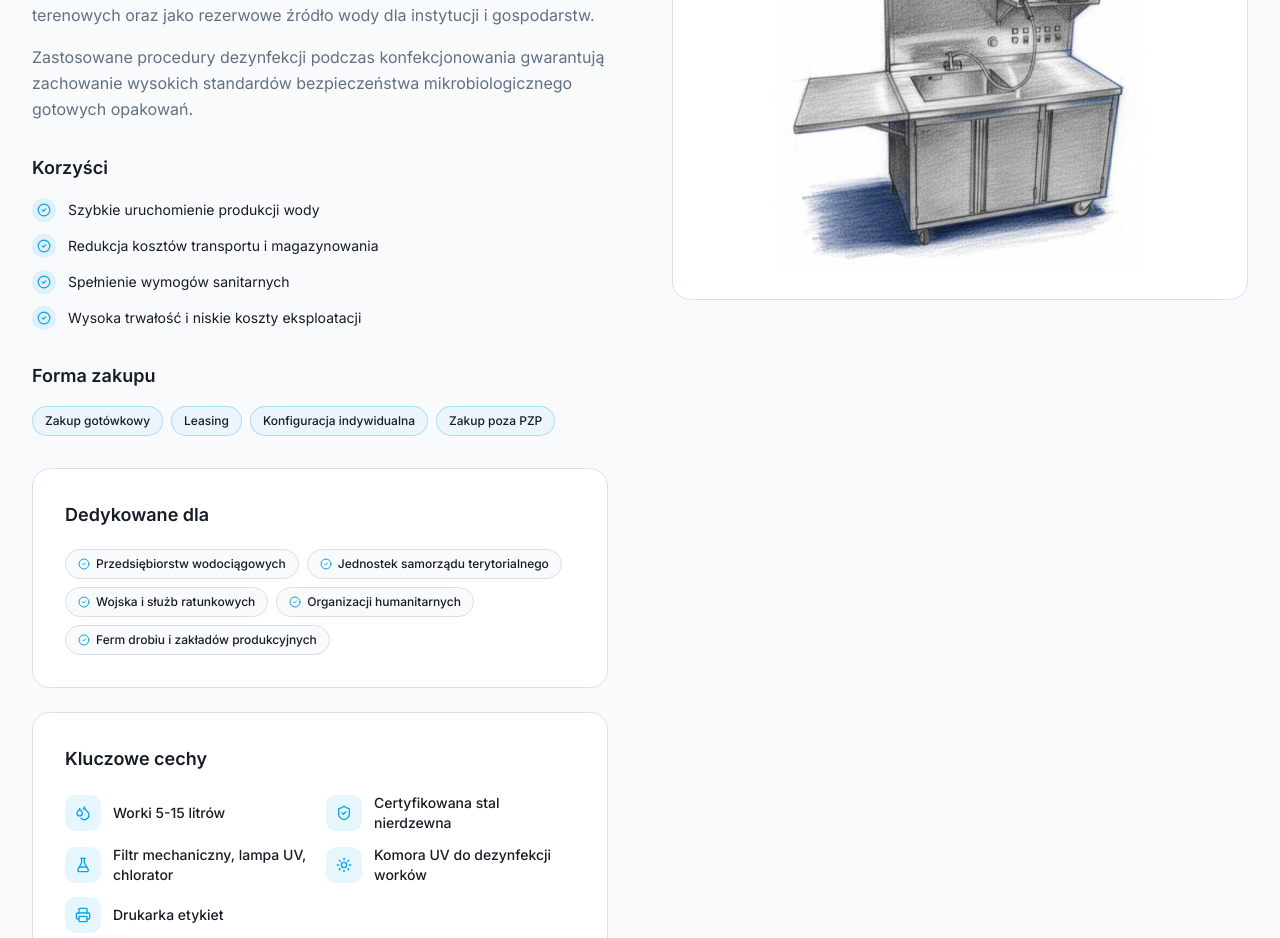
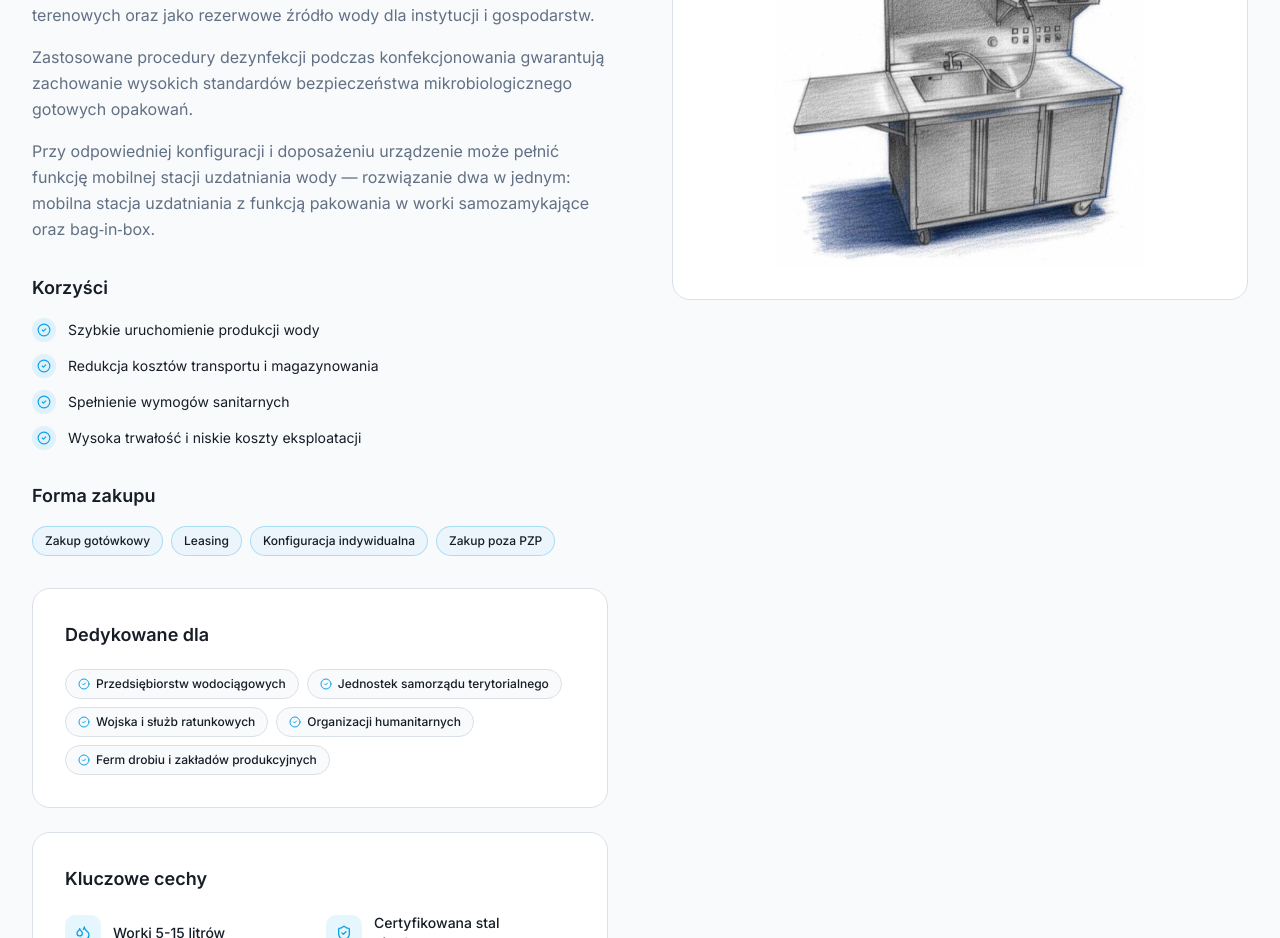
Before and after one commit to AoiTechDev/strona-michal, a Next.js app: page / in a window 1280 px wide. Shown: the part 4120-5058 px from the top of the page. Built offline with nearby package versions, Linux system fonts and the light colour scheme.

Commit message:
add akapit to the packzowarka reczna

```diff
--- a/src/components/product-details.tsx
+++ b/src/components/product-details.tsx
@@ -175,6 +175,9 @@ export function ManualDetail() {
             <p className="mt-4 text-pretty leading-relaxed text-muted-foreground">
               {"Zastosowane procedury dezynfekcji podczas konfekcjonowania gwarantują zachowanie wysokich standardów bezpieczeństwa mikrobiologicznego gotowych opakowań."}
             </p>
+            <p className="mt-4 text-pretty leading-relaxed text-muted-foreground">
+              {"Przy odpowiedniej konfiguracji i\u00a0doposażeniu urządzenie może pełnić funkcję mobilnej stacji uzdatniania wody\u00a0— rozwiązanie dwa w\u00a0jednym: mobilna stacja uzdatniania z\u00a0funkcją pakowania w\u00a0worki samozamykające oraz bag\u2011in\u2011box."}
+            </p>
 
             {/* Benefits */}
             <div className="mt-8">
```
